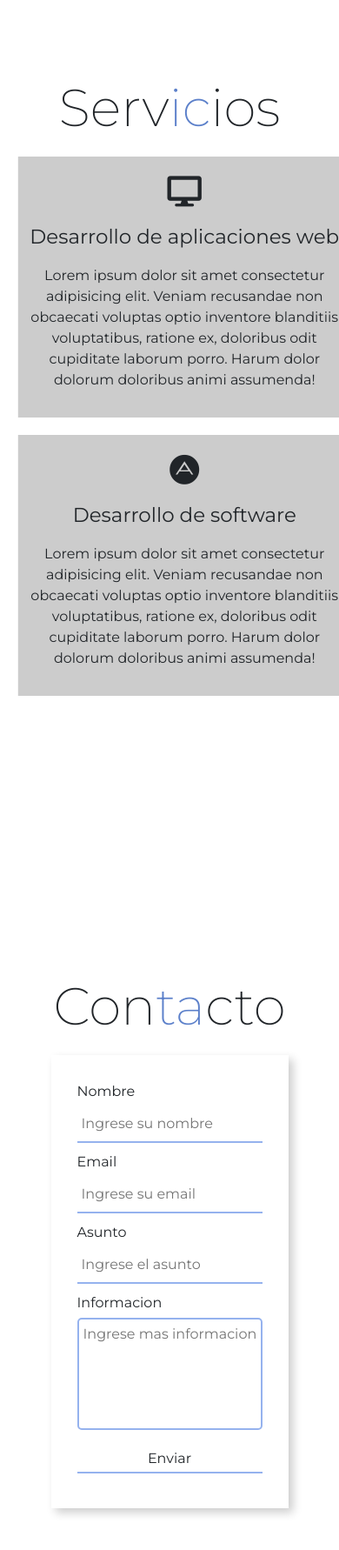
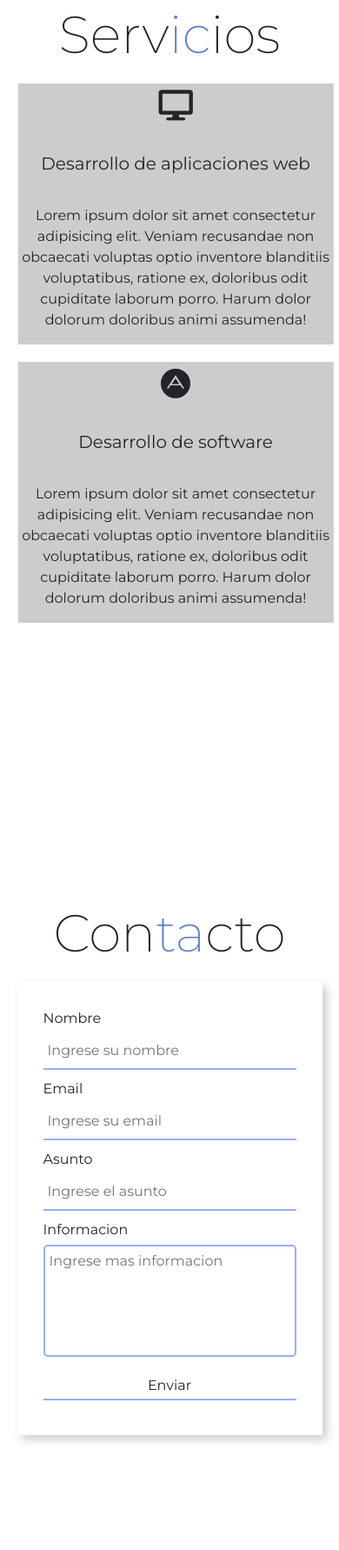
Before and after one commit to MatiasMorilla/MatiasMorilla.github.io, a website: page index.html in a window 390 px wide. Shown: the part 4903-6685 px from the top of the page at 87% size. Drawn offline with nearby package versions, Linux system fonts and the light colour scheme.

Commit message:
re ordenando

```diff
--- /dev/null
+++ b/scss/mobile/contacto-mobile.scss
@@ -0,0 +1,5 @@
+@media screen and (max-width: 450px){
+    .contacto {
+        width: 90%;
+      }
+  }
--- a/scss/proyectos-mobile.scss
+++ b/scss/mobile/proyectos-mobile.scss
@@ -36,7 +36,7 @@
     }
 
     .proyectos {
-        transform: translateX(-10%);
+        transform: translateX(-4%);
         grid-template-columns: 320px;
         grid-auto-rows: 1fr;
 
--- a/scss/section-mobile.scss
+++ b/scss/mobile/section-mobile.scss
@@ -28,8 +28,8 @@
       }
 }
 
-@media screen and (max-width: 400px){
+@media screen and (max-width: 450px){
   .section-container{
-      height: 250vh;
+      height: 240vh;
     }
 }
--- a/scss/servicios-mobile.scss
+++ b/scss/mobile/servicios-mobile.scss
@@ -35,3 +35,21 @@
         }
       }
 }
+
+@media screen and (max-width: 450px){
+  .servicios {
+
+      .servicios__item {
+         width: 90%;
+         padding: 0 10px;
+
+         .servicios__item__titulo{
+          font-size: 20px;
+        }
+
+        .servicios__item__info{
+          font-size: 16px;
+        }
+      }
+    }
+}
--- a/scss/style.scss
+++ b/scss/style.scss
@@ -445,8 +445,9 @@ CONTACTO
     z-index: -1;
 }
 
-@import "header-mobile.scss";
-@import "sobremi-mobile.scss";
-@import "proyectos-mobile.scss";
-@import "section-mobile.scss";
-@import "servicios-mobile.scss";
+@import "mobile/header-mobile.scss";
+@import "mobile/sobremi-mobile.scss";
+@import "mobile/proyectos-mobile.scss";
+@import "mobile/section-mobile.scss";
+@import "mobile/servicios-mobile.scss";
+@import "mobile/contacto-mobile.scss";
```
Also changed, not shown: css/estilos.css, scss/mobile/header-mobile.scss (renamed from scss/header-mobile.scss), scss/mobile/sobremi-mobile.scss (renamed from scss/sobremi-mobile.scss).
